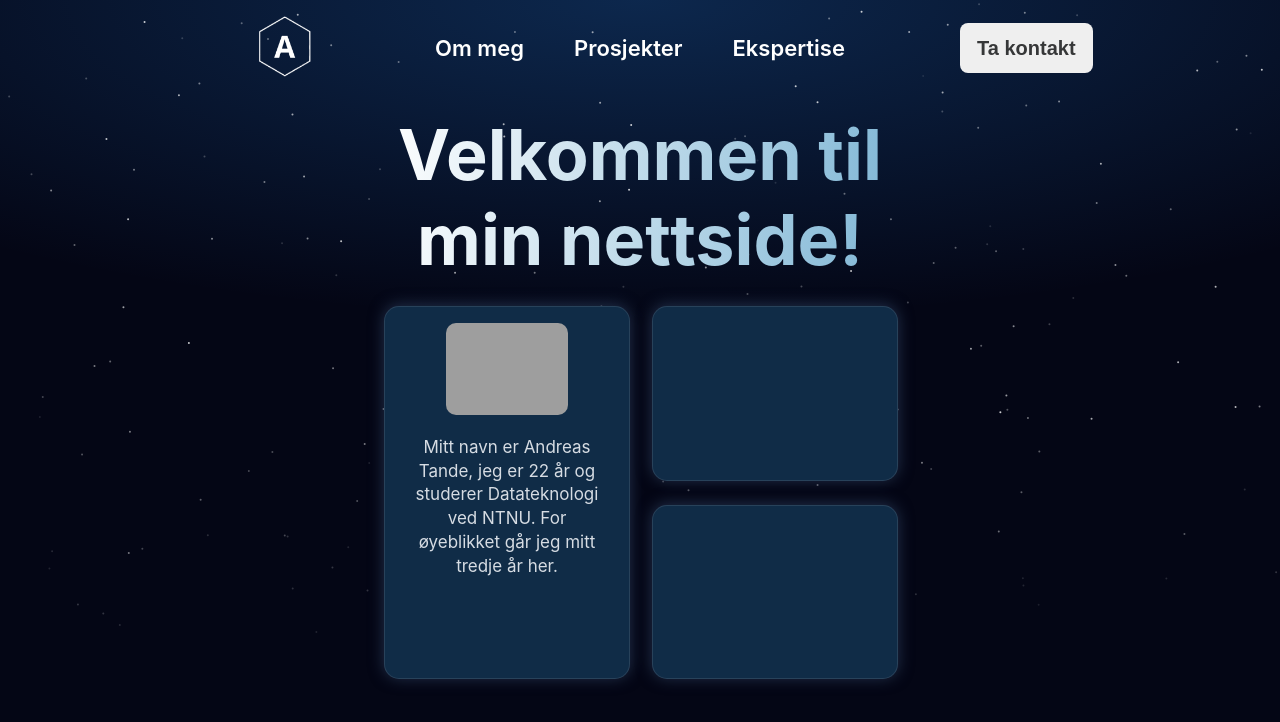
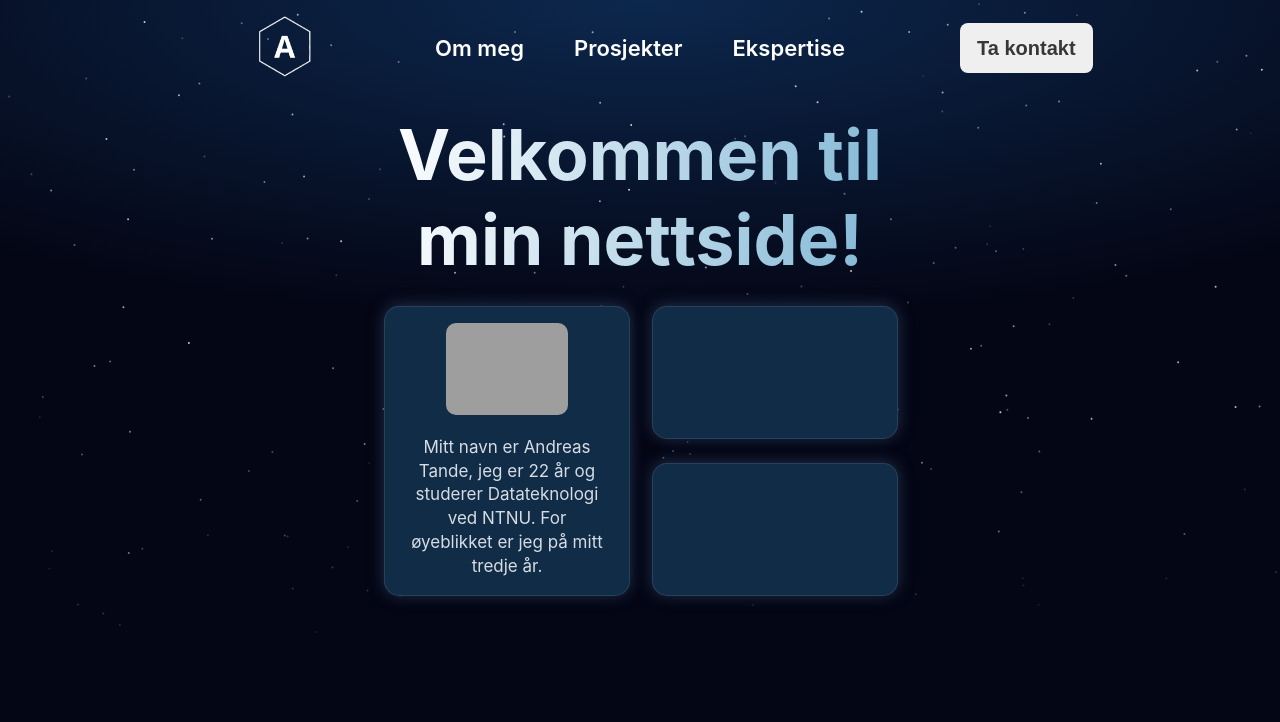
Before and after one commit to andreastande/personal-website, a React (Vite) app: page / in a window 1280 px wide. Shown: the top 722 px of the page. Built offline with nearby package versions, Linux system fonts and the light colour scheme; grey boxes are pictures that could not be loaded.

Commit message:
made grid-elements have a height of min-content

```diff
--- a/src/assets/Homepage.css
+++ b/src/assets/Homepage.css
@@ -48,11 +48,17 @@
     }
 }
 
+.grid-container-wrapper {
+    height: 63%;
+    display: flex;
+    justify-content: center;
+}
+
 .grid-container {
     display: grid;
     gap: 1.5rem;
     grid-template-columns: repeat(2, 1fr);
-    height: 63%;
+    height: min-content;
     padding-top: 1.5rem;
     padding-bottom: 1.5rem;
     width: 40%;
--- a/src/pages/Homepage.tsx
+++ b/src/pages/Homepage.tsx
@@ -23,12 +23,13 @@ const Homepage = () => {
                     <p className="subheading">
                         Her kan du få vite mer om meg, og oppdage prosjekter jeg har bidratt i eller utviklet selv.
                     </p>
+                    <div className="grid-container-wrapper">
                         <section className="grid-container">
                             <Link to="/about" className="grid-row-span-2">
                                 <div style={{position: 'relative'}}>
                                     <article className="grid-box-1" /* onMouseOver={() => setShowArrow1(true)} onMouseOut={() => setShowArrow1(false)} */ >
                                         <img src={ProfilePicture}></img>
-                                    <p>Mitt navn er Andreas Tande, jeg er 22 år og studerer Datateknologi ved NTNU. For øyeblikket går jeg mitt tredje år her.</p>
+                                        <p>Mitt navn er Andreas Tande, jeg er 22 år og studerer Datateknologi ved NTNU. For øyeblikket er jeg på mitt tredje år.</p>
                                         <p id="additional-text-1">Klikk for å lese mer!</p>
                                     </article>
                                     {/*
@@ -53,6 +54,7 @@ const Homepage = () => {
                             </Link>
                         </section>
                     </div>
+                </div>
                 <StarBackground />
             </main>
         </div>
```
Lines whose indentation alone changed are shown as unchanged.
